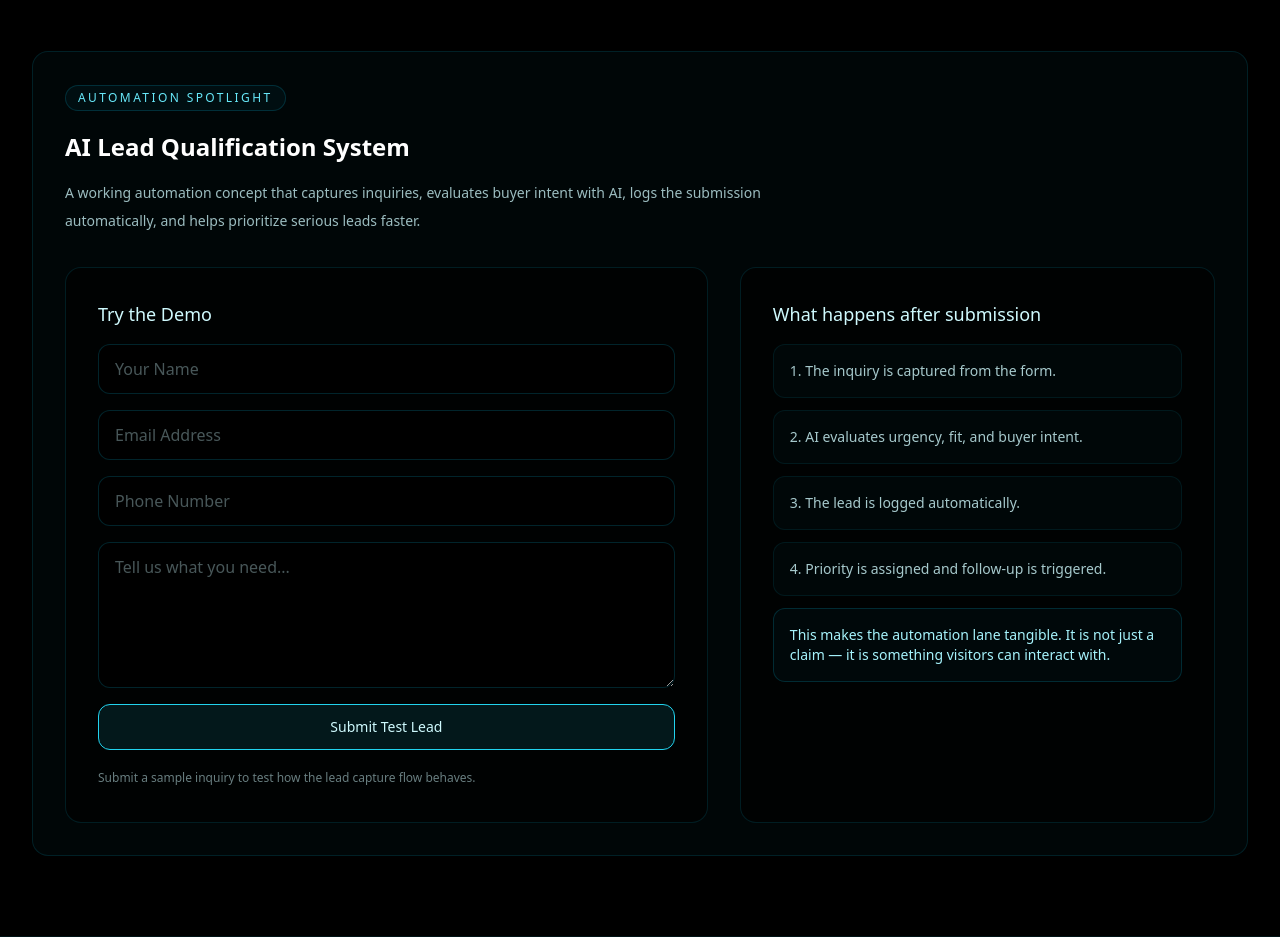
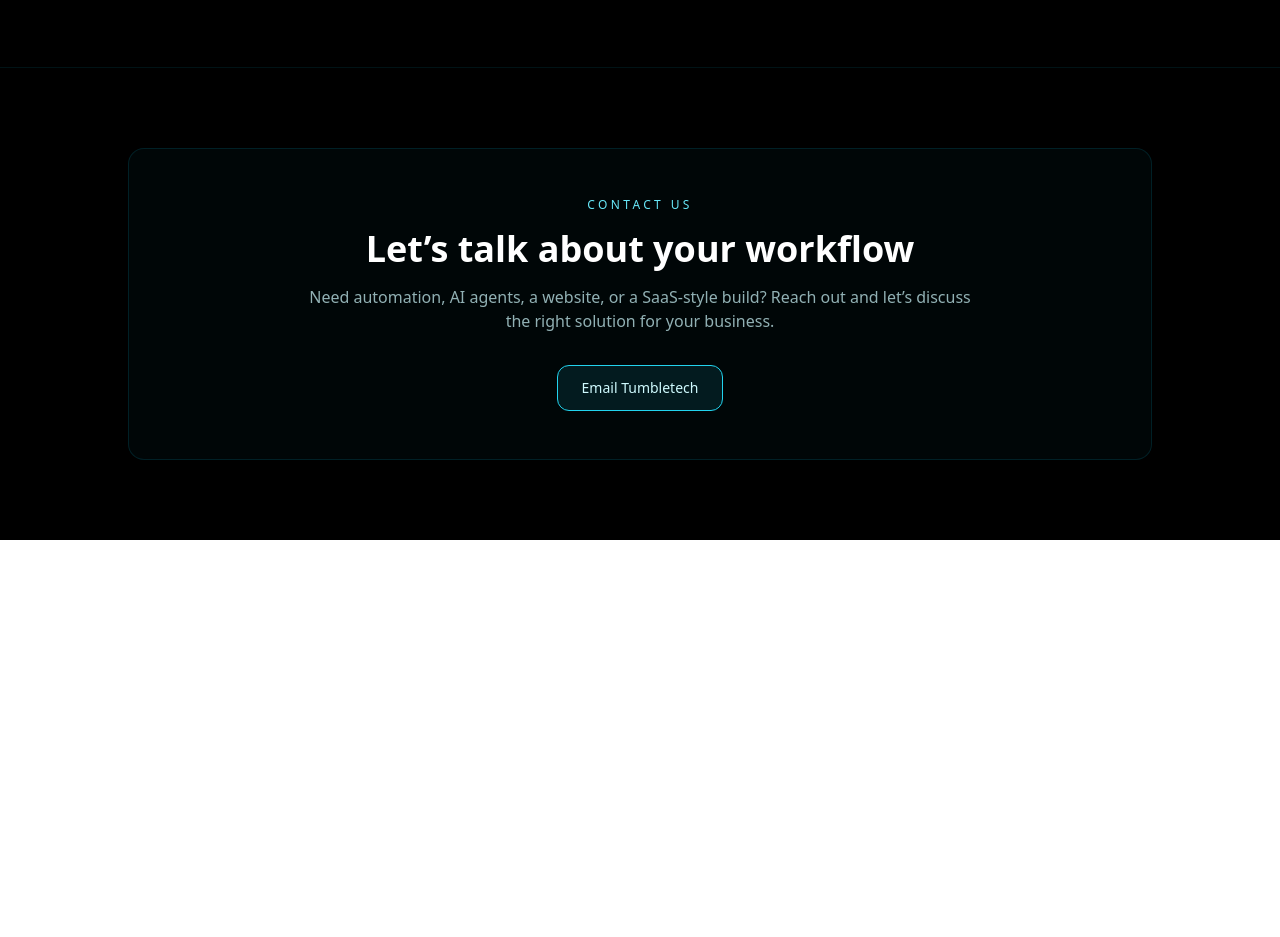
Before and after one commit to tumbletech/tumbletech.dev7, a React (Vite) app: page / in a window 1280 px wide. Shown: the part 1860-2797 px from the top of the page. After the commit the page ends 2400 px from the top, so only its background shows below. Built offline with nearby package versions, Linux system fonts and the light colour scheme.

Commit message:
Update: Removed Automation Spotlight portion

```diff
--- a/src/App.jsx
+++ b/src/App.jsx
@@ -889,126 +889,6 @@
 		  ))}
 		</div>
 
-        <div className="mt-16 rounded-2xl border border-cyan-500/15 bg-cyan-500/[0.03] p-6 md:p-8">
-          <div className="inline-flex rounded-full border border-cyan-500/20 bg-cyan-500/[0.05] px-3 py-1 text-xs uppercase tracking-[0.2em] text-cyan-300">
-            Automation Spotlight
-          </div>
-
-          <h3 className="mt-5 text-2xl font-semibold text-white">
-            AI Lead Qualification System
-          </h3>
-
-          <p className="mt-4 text-sm leading-7 text-cyan-100/75 max-w-3xl">
-            A working automation concept that captures inquiries, evaluates buyer
-            intent with AI, logs the submission automatically, and helps
-            prioritize serious leads faster.
-          </p>
-
-          <div className="mt-8 grid gap-8 lg:grid-cols-[1.15fr_0.85fr]">
-            <div className="rounded-2xl border border-cyan-500/15 bg-black/60 p-6 md:p-8">
-              <div className="mb-4 text-lg font-medium text-cyan-100">
-                Try the Demo
-              </div>
-
-              <form onSubmit={handleSubmit} className="grid gap-4">
-                <input
-                  type="text"
-                  name="companyWebsite"
-                  value={formData.companyWebsite}
-                  onChange={handleChange}
-                  tabIndex="-1"
-                  autoComplete="off"
-                  className="hidden"
-                />
-
-                <input
-                  type="text"
-                  name="name"
-                  value={formData.name}
-                  onChange={handleChange}
-                  placeholder="Your Name"
-                  className="rounded-xl border border-cyan-500/20 bg-black px-4 py-3 text-white outline-none placeholder:text-cyan-100/35 focus:border-cyan-400"
-                />
-
-                <input
-                  type="email"
-                  name="email"
-                  value={formData.email}
-                  onChange={handleChange}
-                  placeholder="Email Address"
-                  className="rounded-xl border border-cyan-500/20 bg-black px-4 py-3 text-white outline-none placeholder:text-cyan-100/35 focus:border-cyan-400"
-                />
-
-                <input
-                  type="text"
-                  name="phone"
-                  value={formData.phone}
-                  onChange={handleChange}
-                  placeholder="Phone Number"
-                  className="rounded-xl border border-cyan-500/20 bg-black px-4 py-3 text-white outline-none placeholder:text-cyan-100/35 focus:border-cyan-400"
-                />
-
-                <textarea
-                  name="message"
-                  value={formData.message}
-                  onChange={handleChange}
-                  rows="5"
-                  placeholder="Tell us what you need..."
-                  className="rounded-xl border border-cyan-500/20 bg-black px-4 py-3 text-white outline-none placeholder:text-cyan-100/35 focus:border-cyan-400"
-                />
-
-                <button
-                  type="submit"
-                  disabled={submitting}
-                  className="rounded-xl border border-cyan-400 bg-cyan-400/10 px-6 py-3 text-sm font-medium text-cyan-100 transition hover:bg-cyan-400/20 disabled:cursor-not-allowed disabled:opacity-60"
-                >
-                  {submitting ? "Submitting..." : "Submit Test Lead"}
-                </button>
-              </form>
-
-              {submitStatus && (
-                <div
-                  className={`mt-4 rounded-xl border px-4 py-3 text-sm leading-6 ${
-                    submitStatus.type === "success"
-                      ? "border-green-500/30 bg-green-500/10 text-green-300"
-                      : "border-red-500/30 bg-red-500/10 text-red-300"
-                  }`}
-                >
-                  {submitStatus.message}
-                </div>
-              )}
-
-              <p className="mt-4 text-xs leading-6 text-cyan-100/50">
-                Submit a sample inquiry to test how the lead capture flow behaves.
-              </p>
-            </div>
-
-            <div className="space-y-4 rounded-2xl border border-cyan-500/15 bg-black/60 p-6 md:p-8">
-              <div className="text-lg font-medium text-cyan-100">
-                What happens after submission
-              </div>
-
-              <div className="grid gap-3 text-sm text-cyan-100/80">
-                <div className="rounded-xl border border-cyan-500/10 bg-cyan-500/[0.03] p-4">
-                  1. The inquiry is captured from the form.
-                </div>
-                <div className="rounded-xl border border-cyan-500/10 bg-cyan-500/[0.03] p-4">
-                  2. AI evaluates urgency, fit, and buyer intent.
-                </div>
-                <div className="rounded-xl border border-cyan-500/10 bg-cyan-500/[0.03] p-4">
-                  3. The lead is logged automatically.
-                </div>
-                <div className="rounded-xl border border-cyan-500/10 bg-cyan-500/[0.03] p-4">
-                  4. Priority is assigned and follow-up is triggered.
-                </div>
-                <div className="rounded-xl border border-cyan-500/20 bg-cyan-500/[0.04] p-4 text-sm text-cyan-200">
-                  This makes the automation lane tangible. It is not just a claim —
-                  it is something visitors can interact with.
-                </div>
-              </div>
-            </div>
-          </div>
-        </div>
       </div>
     </section>
   );
```
